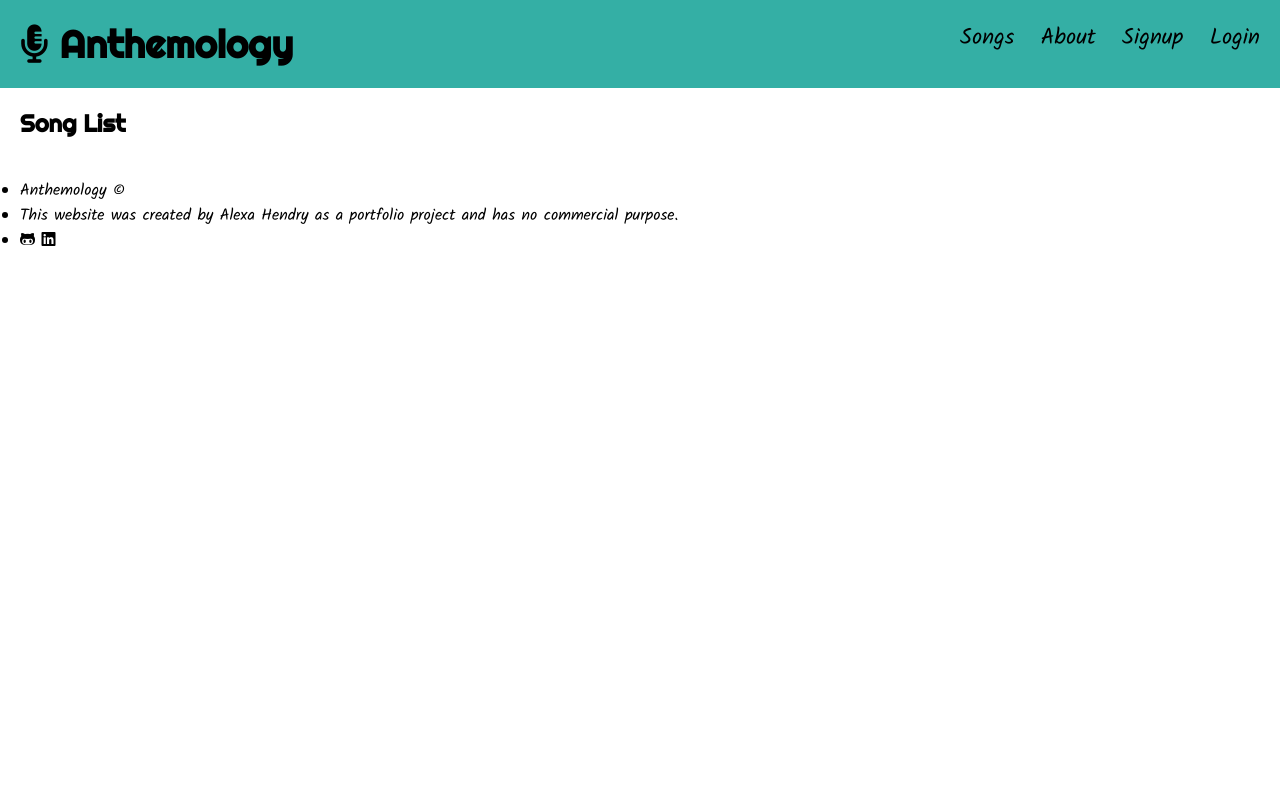
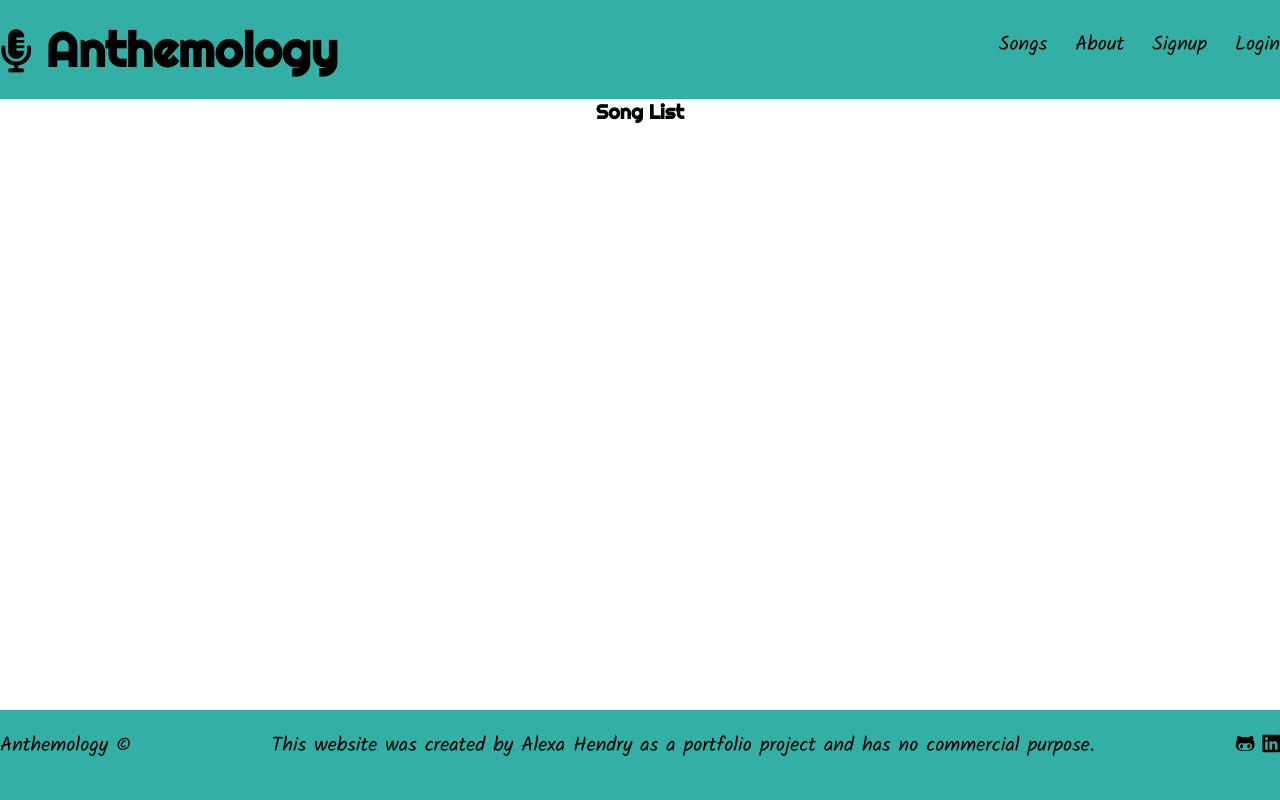
Before and after one commit to AlexaH88/anthemology, a Django app: page / in a window 1280 px wide. Run offline with Django 3.2, Linux system fonts and the light colour scheme; data that the repository does not hold is empty; some libraries are stand-ins or nearby versions.

Commit message:
Continue base css styling

```diff
--- a/static/css/style.css
+++ b/static/css/style.css
@@ -9,7 +9,15 @@
 
 body * {
     font-family: 'Kalam', sans-serif;
+    font-size: 20px;
     color: black;
+}
+
+body {
+    min-height: 100vh;
+    margin: 0;
+    display: grid;
+    grid-template-rows: auto 1fr auto;
 }
 
 h1,
@@ -31,11 +39,13 @@
 .wrapper {
     max-width: 100%;
     margin: 0 auto;
-    padding: 20px;
+    /* padding: 20px; */
 }
 
 /* header */
 header {
+    min-height: 50px;
+    width: 100%;
     display: grid;
     grid-template-columns: 50% 50%;
     padding: 20px 0;
@@ -44,6 +54,10 @@
 
 header h1 {
     font-size: 2.4em;
+}
+
+header h1 i {
+    font-size: 0.9em;
 }
 
 nav {
@@ -64,3 +78,22 @@
     border-radius: 25px;
     font-size: 1em;
 }
+
+/* footer */
+footer {
+    min-height: 50px;
+    width: 100%;
+    padding: 20px 0;
+    background-color: #34afa5;
+}
+
+footer ul {
+    display: flex;
+    justify-content: space-between;
+    align-items: center;
+    padding: 0;
+}
+
+footer li {
+    list-style-type: none;
+}
--- a/templates/base_layout.html
+++ b/templates/base_layout.html
@@ -63,8 +63,8 @@
         </nav>
     </header>
 
-    <main>
-        <div class="wrapper">
+    <main class="wrapper">
+        <div>
             {% block content %}
             {% endblock %}
         </div>
```
